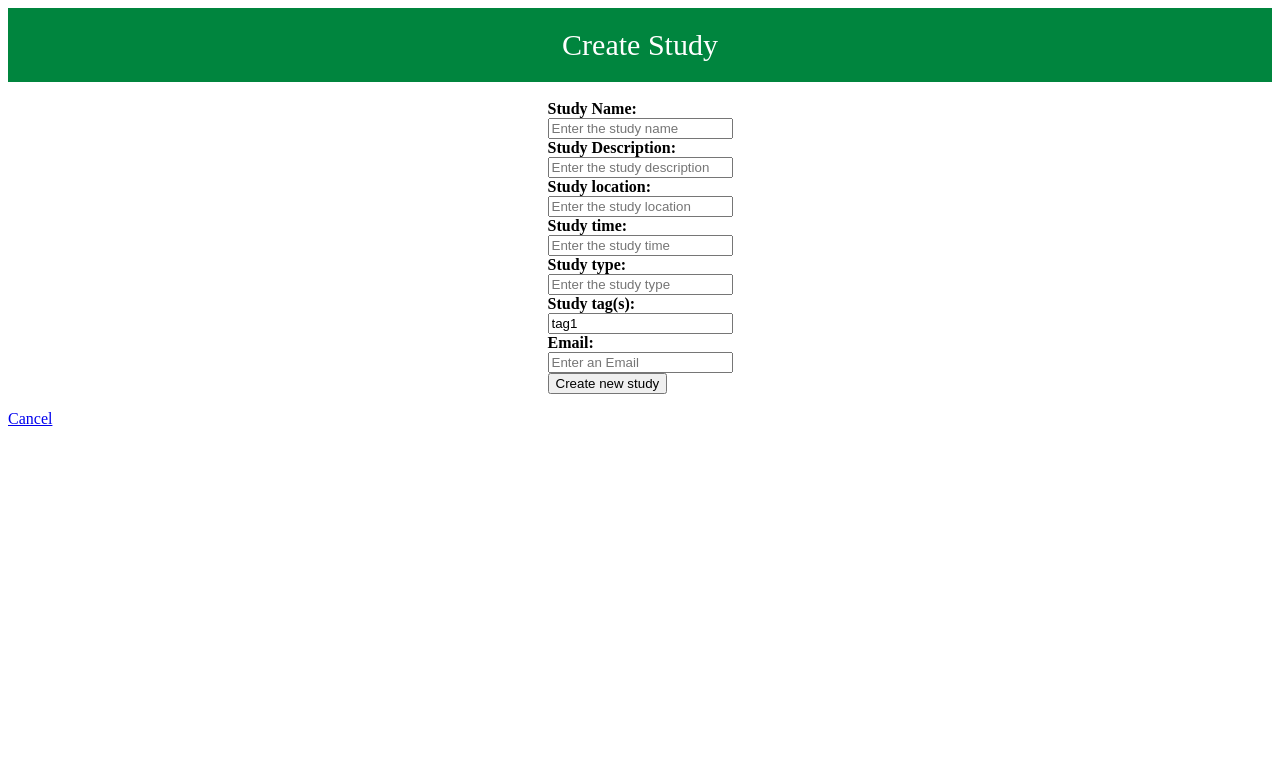
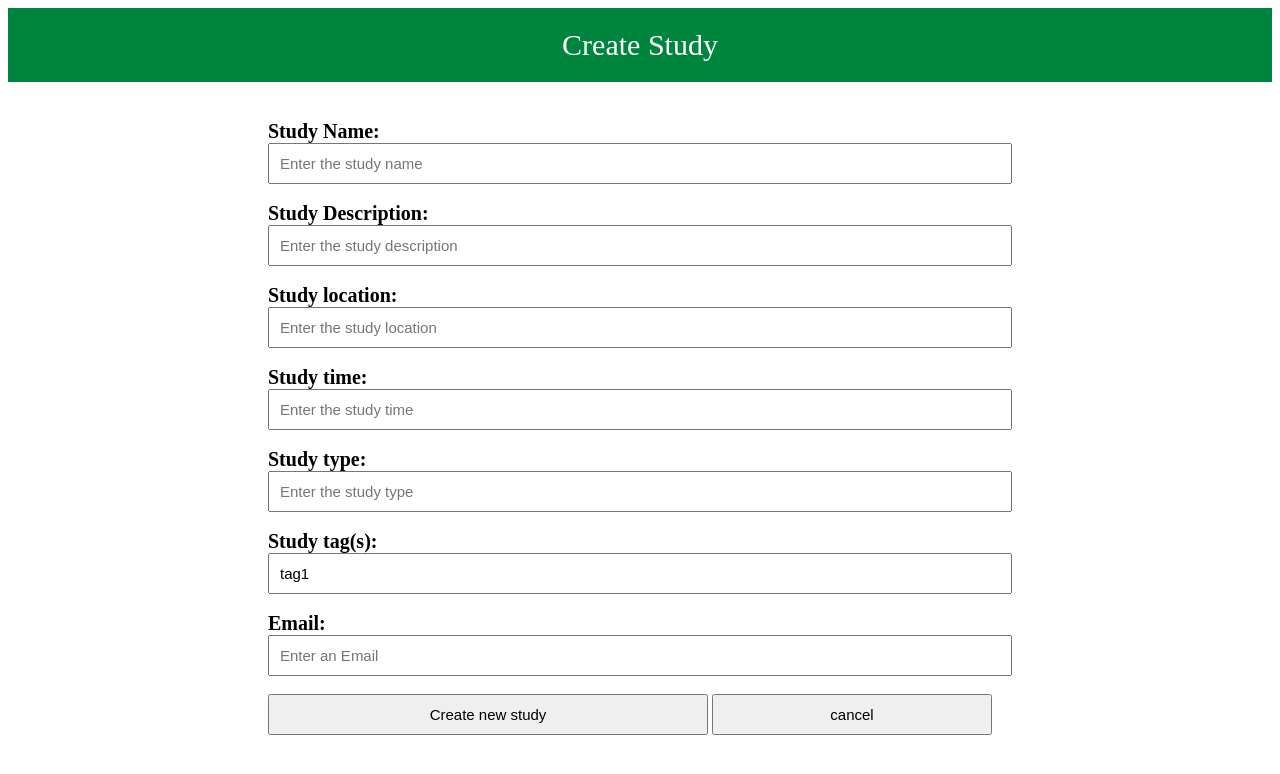
Before and after one commit to Geary-E/Capstone-Project, a PHP site: page /studiesCreate.php in a window 1280 px wide. Shown: the top 774 px of the page. Run offline with PHP 8.4, Linux system fonts and the light colour scheme.

Commit message:
Customized UI of Create Study Page

```diff
--- a/src/studiesCreate.php
+++ b/src/studiesCreate.php
@@ -74,10 +74,29 @@ if (isset($_POST['createStudy'])) {
 
 			.content {
     						display: flex;
+							padding: 20px;
     						justify-content: center;
     						align-items: center;
     						gap: 20px 20px;
 					}
+
+			 label {
+					font-size: 20px;
+			 }
+
+			input {
+				width: 90vh;
+				padding: 10px;
+				font-size: 15px;
+			}
+
+			.form-btn {
+				width: 55vh;
+			}
+
+			.cancel-link {
+				width: 35vh;
+			}
 		</style>
 </head>
 
@@ -102,38 +121,38 @@ if (isset($_POST['createStudy'])) {
 
 				<label for="studyname"><b>Study Name:</b></label><br>
 				<input type="text" name="study_name" required placeholder="Enter the study name">
-				<br>
+				<br><br>
 
 				<label for="studydescription"><b>Study Description:</b></label><br>
 				<input type="text" name="study_desc" required placeholder="Enter the study description">
-				<br>
+				<br><br>
 
 				<label for="studylocation"><b>Study location:</b></label><br>
 				<input type="text" name="study_loc" required placeholder="Enter the study location">
-				<br>
+				<br><br>
 
 				<label for="studytime"><b>Study time:</b></label><br>
 				<input type="text" name="study_time" required placeholder="Enter the study time">
-				<br>
+				<br><br>
 
 				<label for="studytype"><b>Study type:</b></label><br>
 				<input type="text" name="study_type" required placeholder="Enter the study type">
-				<br>
+				<br><br>
 
 				<label for="studytags"><b>Study tag(s):</b></label><br>
 				<input type="text" name="study_tags" value="tag1" required placeholder="Enter the study tag(s)">
-				<br>
+				<br><br>
 
 				<label for="email"><b>Email:</b></label><br>
 				<input type="email" name="study_email" required placeholder="Enter an Email">
-				<br>
+				<br><br>
 
 				<input type="submit" name="createStudy" value="Create new study" class="form-btn">
+				<input type="button" onClick="window.location.href='studies.php';" name="cancel" value="cancel" class="cancel-link"></input><br>
 				<br>
 			</form>
 
          </div>
-		<p><a href="studies.php">Cancel</a></p><br>
     </div>
 </body>
 
```
